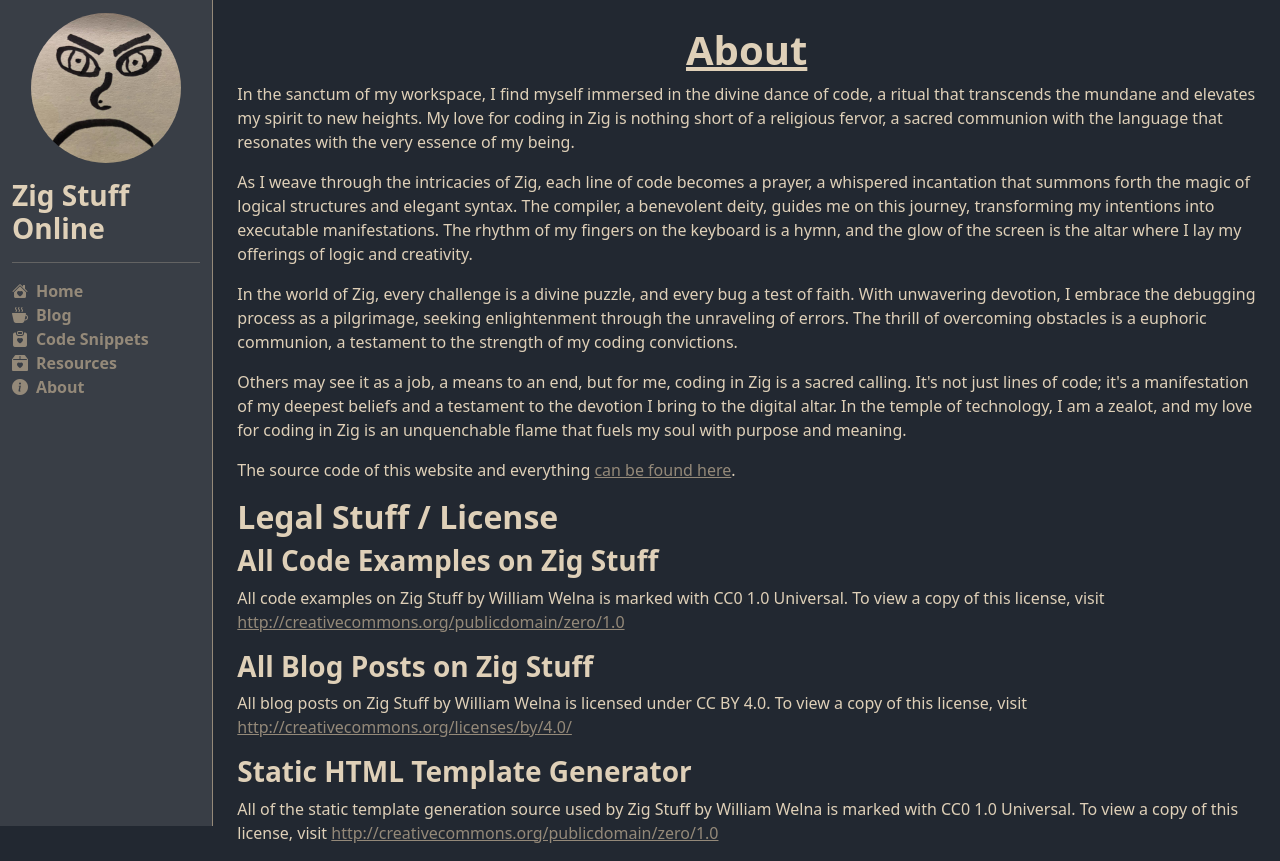
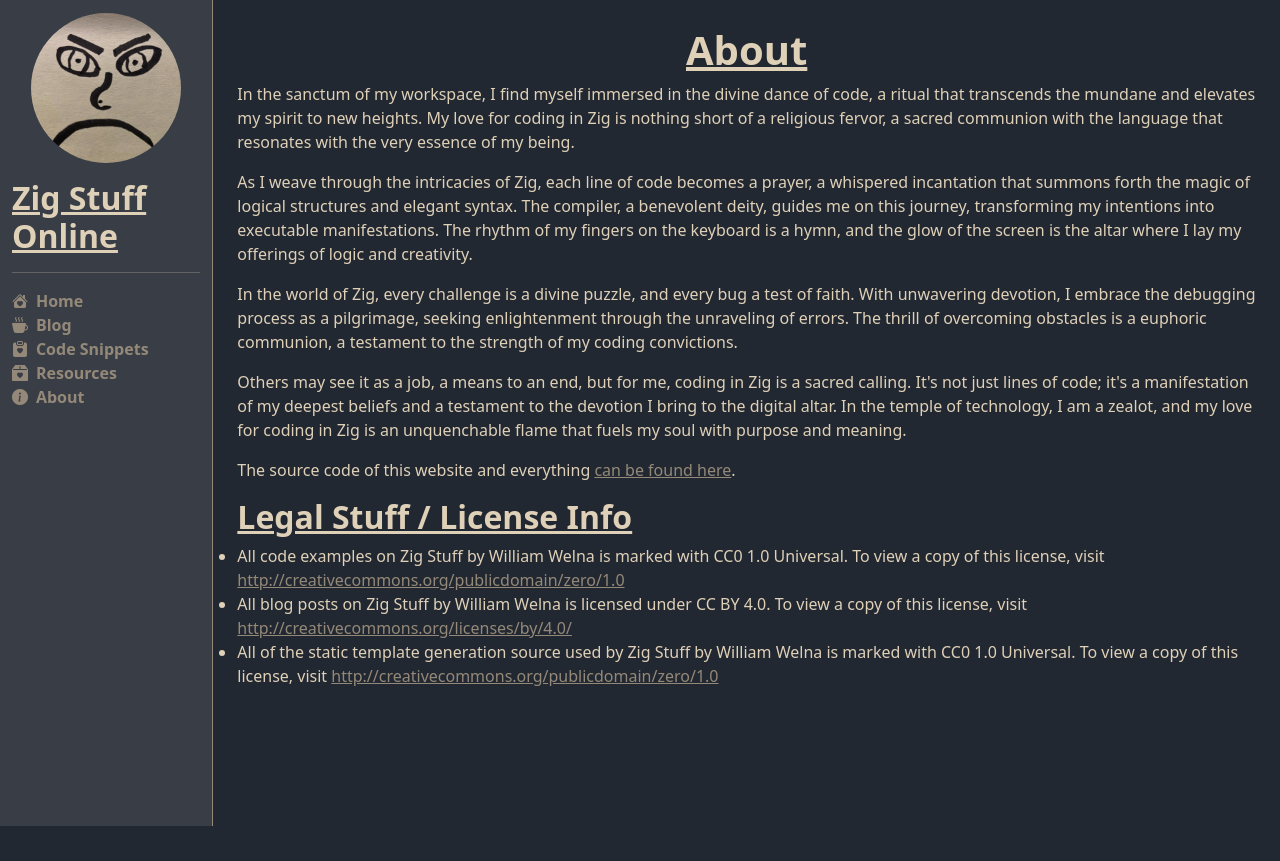
Before and after one commit to ZigStuff/zigstuff.github.io, a plain HTML site: page about.html in a window 1280 px wide. After the commit the page ends 826 px from the top, so only its background shows below. Drawn offline with nearby package versions, Linux system fonts and the light colour scheme.

Commit message:
Template tweaking

```diff
--- a/about.html
+++ b/about.html
@@ -23,6 +23,19 @@
     h1 {
         text-decoration: underline;
         text-align: center;
+        font-size: 2.5rem;
+    }
+    h2 {
+        text-decoration: underline;
+        font-size: 2rem;
+    }
+    h3 {
+        text-decoration: underline;
+        font-size: 1.5rem;
+    }
+    h4 {
+        text-decoration: underline;
+        font-size: 1rem;
     }
 </style>
 </head>
@@ -30,8 +43,7 @@
     <div class="container-fluid">
         <div class="row h-100">
             <div class="col-2" id="sidebar" style="background-color: #393E46;padding-top: 1%; border-right: 1px solid #948979;">
-                <p style="text-align: center;"><a href="/" ><img class="rounded-circle" src="images/angryface.jpg" width="150" height="150"></a></p>
-                <h3>Zig Stuff Online</h3><hr>
+                <p style="text-align: center;"><a href="/" ><img class="rounded-circle" src="images/angryface.jpg" width="150" height="150"></a><h2>Zig Stuff Online</h2><hr></p>
                 <nav class="class=flex-column flex-grow-1 w-100 ps-0" style="font-weight: 800;">
                     <a class="nav-link active" aria-current="page" href="/"><i class="bi bi-house-heart-fill" style="padding-right:2%;"></i> Home</a>
                     <a class="nav-link" href="/blog.html"><i class="bi bi-cup-hot-fill" style="padding-right:2%;"></i> Blog</a>
@@ -56,19 +68,13 @@
 
 <p>The source code of this website and everything <a href="https://github.com/ZigStuff/zigstuff.github.io">can be found here</a>.</p>
 
-<h2>Legal Stuff / License</h2>
+<h2>Legal Stuff / License Info</h2>
 
-<h3>All Code Examples on Zig Stuff</h3>
-
-<p>All code examples on Zig Stuff by William Welna is marked with CC0 1.0 Universal. To view a copy of this license, visit <a href="http://creativecommons.org/publicdomain/zero/1.0">http://creativecommons.org/publicdomain/zero/1.0</a></p>
-
-<h3>All Blog Posts on Zig Stuff</h3>
-
-<p>All blog posts on Zig Stuff by William Welna is licensed under CC BY 4.0. To view a copy of this license, visit <a href="http://creativecommons.org/licenses/by/4.0/">http://creativecommons.org/licenses/by/4.0/</a></p>
-
-<h3>Static HTML Template Generator</h3>
-
-<p>All of the static template generation source used by Zig Stuff by William Welna is marked with CC0 1.0 Universal. To view a copy of this license, visit <a href="http://creativecommons.org/publicdomain/zero/1.0">http://creativecommons.org/publicdomain/zero/1.0</a></p>
+<ul>
+<li>All code examples on Zig Stuff by William Welna is marked with CC0 1.0 Universal. To view a copy of this license, visit <a href="http://creativecommons.org/publicdomain/zero/1.0">http://creativecommons.org/publicdomain/zero/1.0</a></li>
+<li>All blog posts on Zig Stuff by William Welna is licensed under CC BY 4.0. To view a copy of this license, visit <a href="http://creativecommons.org/licenses/by/4.0/">http://creativecommons.org/licenses/by/4.0/</a></li>
+<li>All of the static template generation source used by Zig Stuff by William Welna is marked with CC0 1.0 Universal. To view a copy of this license, visit <a href="http://creativecommons.org/publicdomain/zero/1.0">http://creativecommons.org/publicdomain/zero/1.0</a></li>
+</ul>
 
                     </div>
                 </div><!-- container fluid -->
```
Also changed, not shown: blog.html (+14 -2 lines), index.html (+14 -2 lines), resources.html (+14 -2 lines), snippets.html (+14 -2 lines), .template_generator/template/page_main.html, 1 other file.
